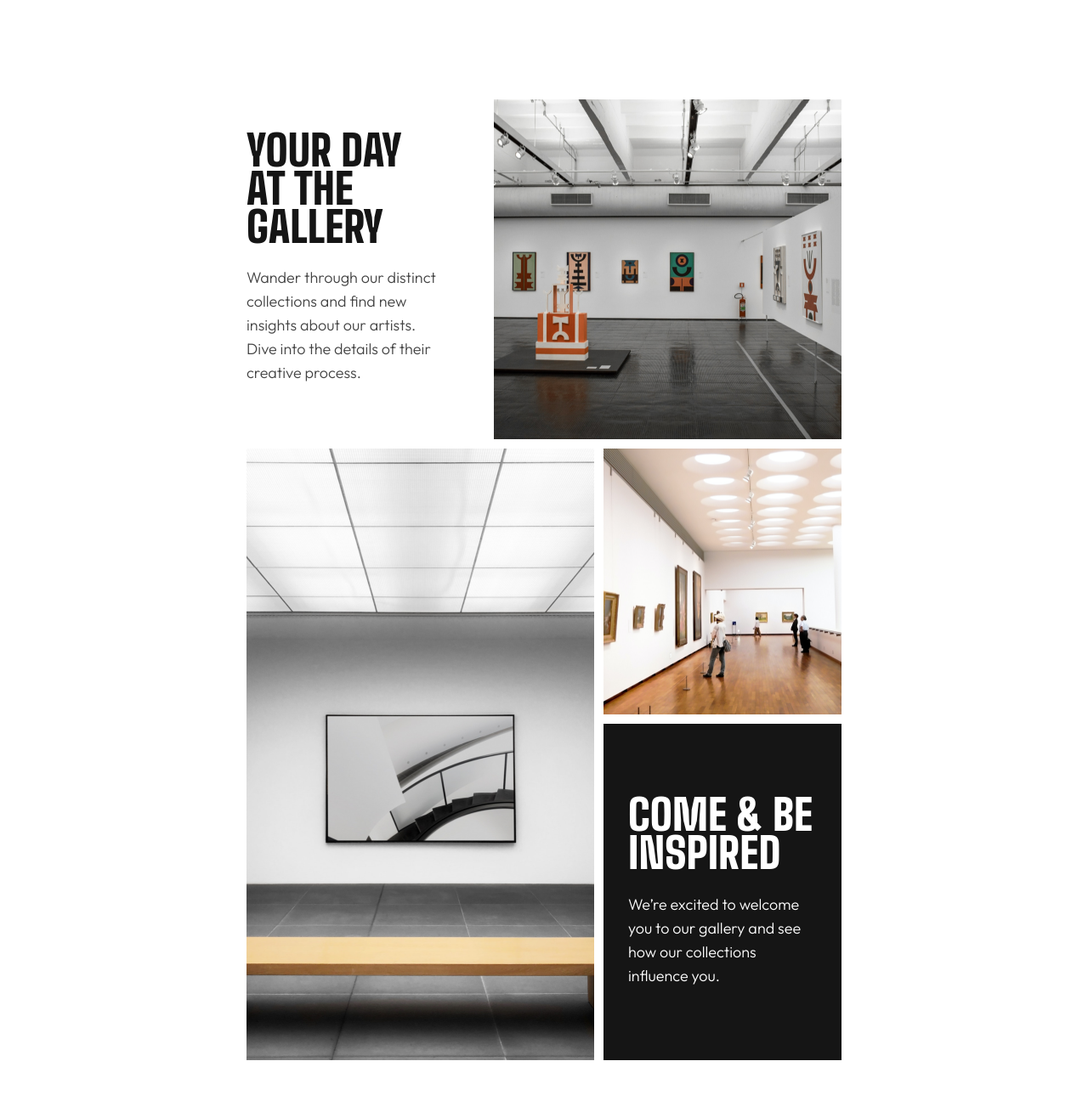
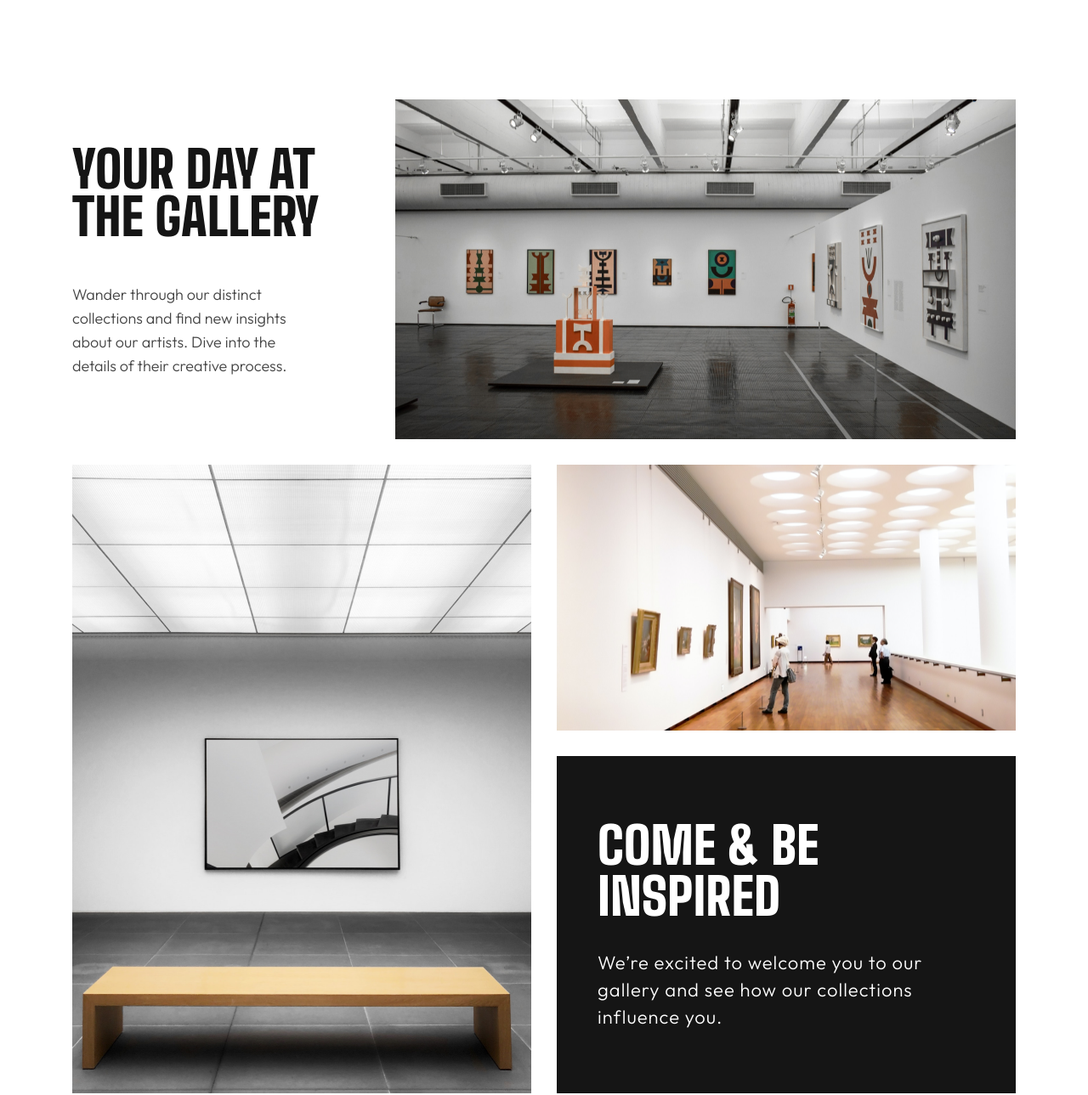
Before and after one commit to jesusvillarroel/Art-Gallery, a website built with Vite: page index.html in a window 1280 px wide. Shown: the part 802-2091 px from the top of the page at 85% size. Built offline with nearby package versions, Linux system fonts and the light colour scheme.

Commit message:
feat:agregamos estilo al grid de galeria en modo escritorio

```diff
--- a/sass/stylesheets/layout/_galery.scss
+++ b/sass/stylesheets/layout/_galery.scss
@@ -115,6 +115,83 @@
             }
         }
 
+        @include vp.responder-a("large") {
+                // 1. Configuramos el contenedor con el ancho de tu Header
+                width: 111rem;
+                margin-left: auto;
+                margin-right: auto;
+                display: grid;
+                // 2. Redefinimos las columnas y filas oficiales para Desktop
+                grid-template-columns: 35rem 16rem 54rem;
+                grid-template-rows: 40rem 31.3rem 39.7rem;
+                gap: 3.0rem;
+
+             .grid__text {
+                 // Mantiene la misma posición que tablet (Fila 1, Columna 1)
+                 grid-area: 1 / 1 / 2 / 2;
+                 display: flex;
+                 flex-direction: column;
+                 justify-content: center;
+
+                 h2 {
+                    br{
+                        display: none;
+                    }
+                     max-width: 35rem;
+                     width: 100%;
+                     font-size: 6.0rem;
+                     line-height: 5.6rem;
+                     padding-top: 0;
+                     margin-bottom: 3.2rem;
+                 }
+                 p {
+
+                    max-width: 28rem;
+                 }
+             }
+
+            .grid__img-1 {
+                // Fila 1, abarca desde la columna 2 hasta la 4 (el espacio restante)
+                grid-area: 1 / 2 / 2 / 4;
+                height: 100%; // Deja que el grid-row (40rem) controle la altura
+            }
+
+            .grid__img-2 {
+                // Fila 2 hasta la 4 (dos filas), abarca columnas 1 y 2
+                grid-area: 2 / 1 / 4 / 3;
+                height: 100%; // Deja que sume las filas 2 y 3 automáticamente (31.3 + 39.7 + gap = 74rem)
+            }
+
+            .grid__img-3 {
+                // Fila 2, Columna 3
+                grid-area: 2 / 3 / 3 / 4;
+                height: 100%;
+            }
+
+            .grid__black {
+                // Fila 3, Columna 3
+                grid-area: 3 / 3 / 4 / 4;
+                height: 100%;
+                display: flex;
+                flex-direction: column;
+                justify-content: center;
+                padding: 6.5rem 4.7rem 6.4rem 4.8rem;
+
+                h3 {
+                    font-size: 6.0rem;
+                    line-height: 6.0rem;
+                    padding:0;
+                    margin-bottom: 3.2rem;
+                }
+                p {
+                    font-size: 2.2rem;
+                    line-height: 3.2rem;
+                    padding: 0 ;
+                    max-width: 40rem;
+                    letter-spacing: 0.1rem;
+                }
+            }
+        }
 
     }
 
```
